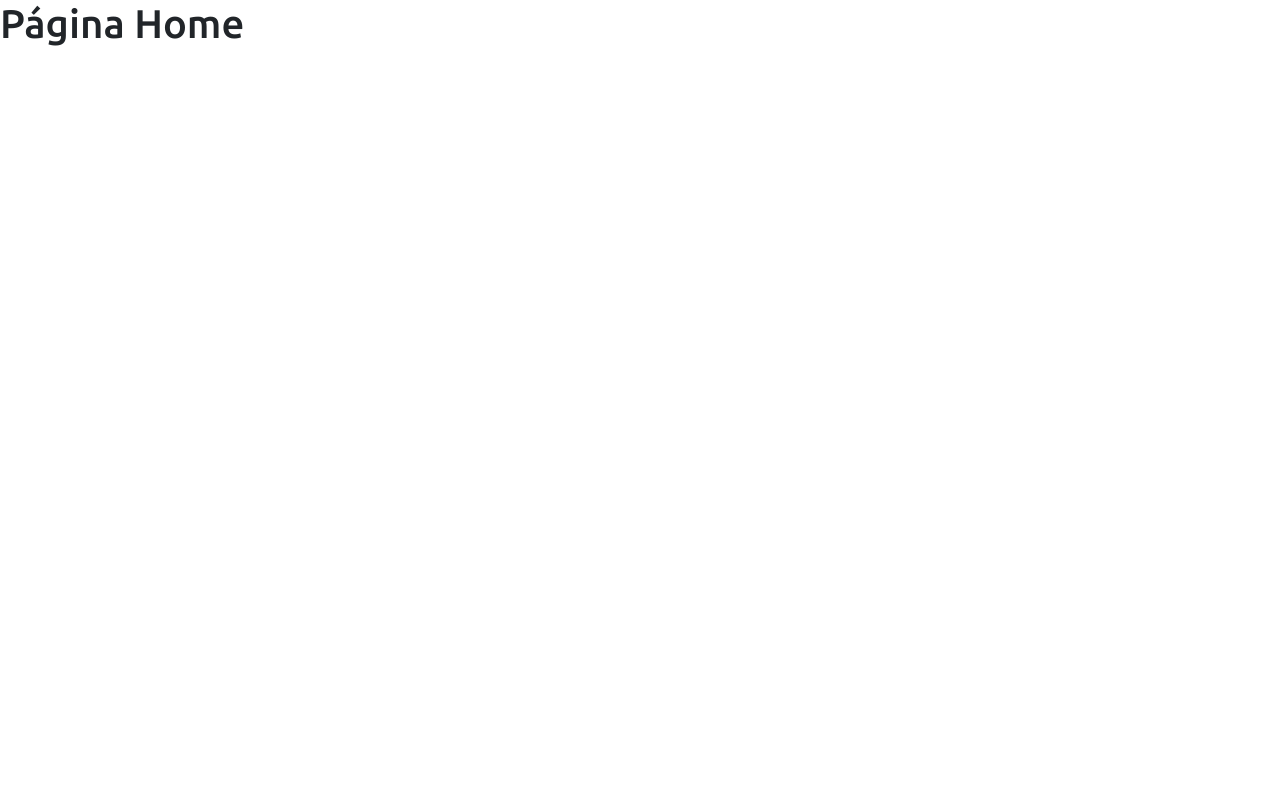
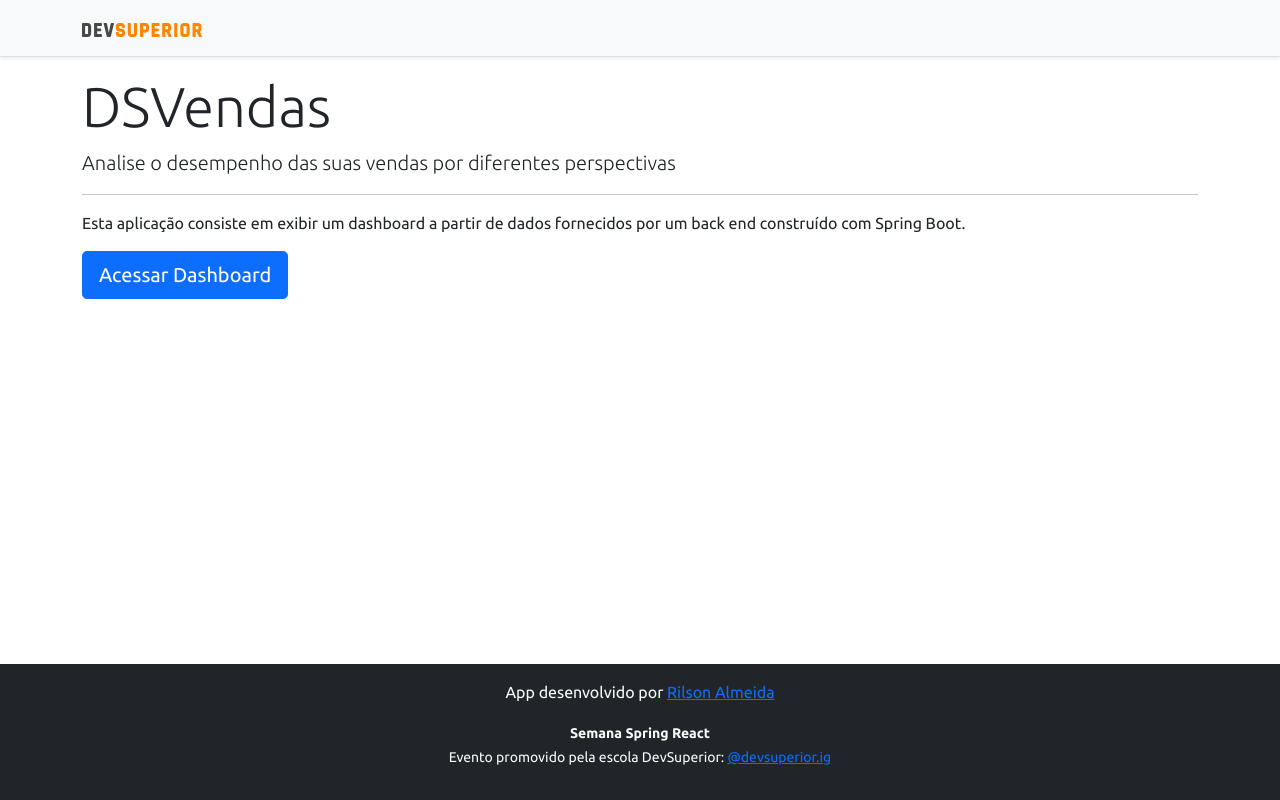
Before and after one commit to rilsonalmeida/projeto-sds-3, a React (Create React App) app in the folder frontend/: page / in a window 1280 px wide. Built offline with nearby package versions, Linux system fonts and the light colour scheme.

Commit message:
Home, Navigation

```diff
--- a/frontend/src/components/NavBar/index.tsx
+++ b/frontend/src/components/NavBar/index.tsx
@@ -1,11 +1,14 @@
-import ImgDsDark from 'assets/img/ds-dark.svg'
+import ImgDsDark from "assets/img/ds-dark.svg";
+import { Link } from "react-router-dom";
 
 const NavBar = () => {
   return (
     <div className="d-flex flex-column flex-md-row align-items-center p-3 px-md-4 mb-3 bg-light border-bottom shadow-sm">
       <div className="container">
         <nav className="my-2 my-md-0 mr-md-3">
-          <img src={ImgDsDark} alt="DevSuperior" width="120" />
+          <Link to="/">
+            <img src={ImgDsDark} alt="DevSuperior" width="120" />
+          </Link>
         </nav>
       </div>
     </div>
--- a/frontend/src/pages/Home/index.tsx
+++ b/frontend/src/pages/Home/index.tsx
@@ -1,9 +1,30 @@
+import Footer from "components/Footer";
+import NavBar from "components/NavBar";
+import { Link } from "react-router-dom";
+
 const Home = () => {
-    return (
-      <div>
-        <h1>Página Home</h1>
+  return (
+    <>
+      <NavBar />
+      <div className="container">
+        <div className="jumbotron">
+          <h1 className="display-4">DSVendas</h1>
+          <p className="lead">
+            Analise o desempenho das suas vendas por diferentes perspectivas
+          </p>
+          <hr />
+          <p>
+            Esta aplicação consiste em exibir um dashboard a partir de dados
+            fornecidos por um back end construído com Spring Boot.
+          </p>
+          <Link className="btn btn-primary btn-lg" to="/dashboard">
+              Acessar Dashboard
+          </Link>
+        </div>
       </div>
-    );
-  };
+      <Footer />
+    </>
+  );
+};
 
-  export default Home;
+export default Home;
```
